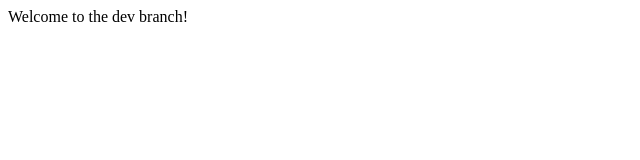
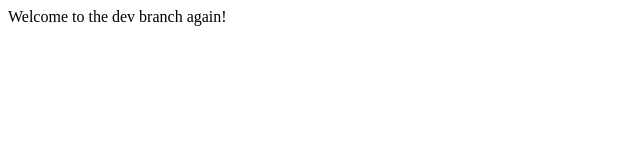
Before and after one commit to andymuniz/tweeter, a Next.js app in the folder frontend/: page / in a window 1280 px wide. Shown: the top 160 px of the page, without its empty margins (0-640 px from the left). Built offline with nearby package versions, Linux system fonts and the light colour scheme.

Commit message:
Trying CI/CD for staging.

```diff
--- a/frontend/pages/index.js
+++ b/frontend/pages/index.js
@@ -1,7 +1,7 @@
 import Head from 'next/head'
 
 function HomePage() {
-  return <div>Welcome to the dev branch!</div>
+  return <div>Welcome to the dev branch again!</div>
 }
 
 export default HomePage;
```
